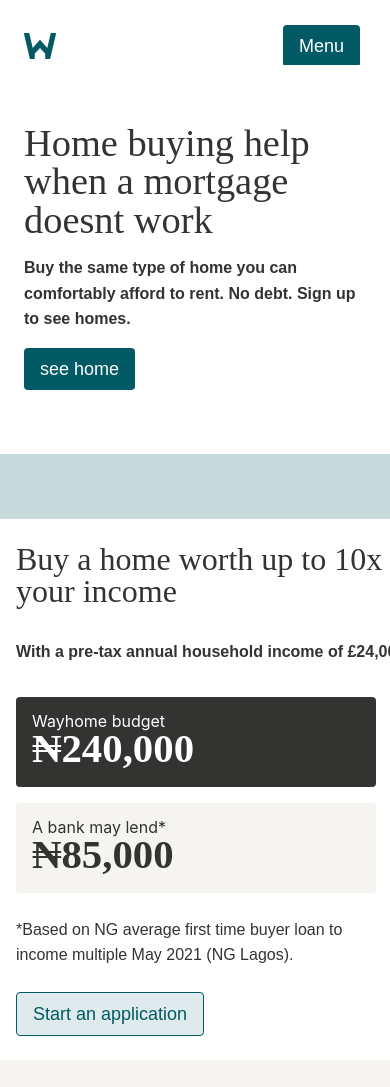
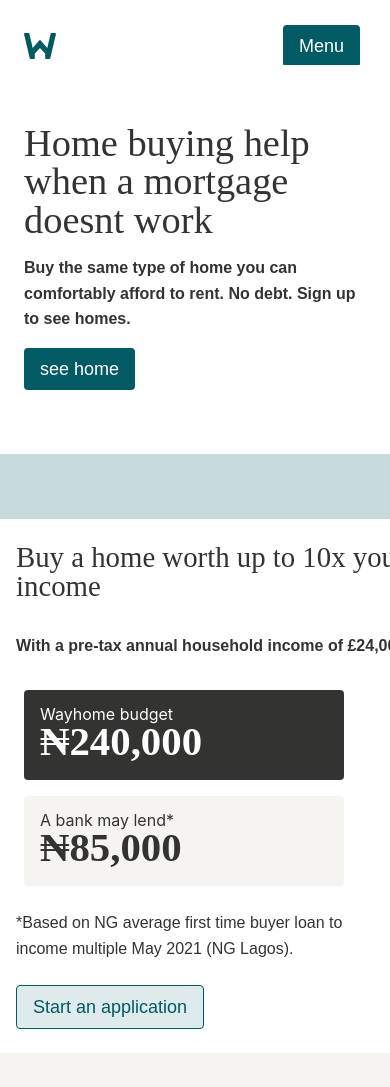
Before and after one commit to deleayo535/wayhome-app, a Next.js app: page / in a window 390 px wide. Shown: the top 1087 px of the page. Built offline with nearby package versions, Linux system fonts and the light colour scheme.

Commit message:
Responsive

```diff
--- a/src/components/molecules/budget/budget.module.css
+++ b/src/components/molecules/budget/budget.module.css
@@ -67,7 +67,7 @@
     display: inline-block;
     padding: 1rem;
     border-radius: 4px;
-    width: 360px;
+    width: 320px;
     height: 90px;
   }
 
@@ -76,7 +76,7 @@
     display: inline-block;
     padding: 1rem;
     border-radius: 4px;
-    width: 360px;
+    width: 320px;
     height: 90px;
   }
 
--- a/src/components/molecules/budget/index.tsx
+++ b/src/components/molecules/budget/index.tsx
@@ -4,13 +4,13 @@
 export const Budget = () => {
   return (
     <div className="ml-8 max-md:m-4  max-md:space-y-4">
-      <div className={` ${classes.budget}`}>
+      <div className={`max-md:ml-2 ${classes.budget}`}>
         <div className="m-auto">
           <div className={`${classes.budgetH}`}>Wayhome budget</div>
           <div className={`${classes.budgetP}`}>₦240,000</div>
         </div>
       </div>
-      <div className={`ml-4  max-md:ml-0 ${classes.budget2}`}>
+      <div className={`ml-4 max-md:ml-2 ${classes.budget2}`}>
         <div className="m-auto">
           <div className={`${classes.budgetH2}`}>A bank may lend*</div>
           <div className={`${classes.budgetP2}`}>₦85,000</div>
--- a/src/components/organism/Hero/hero.module.css
+++ b/src/components/organism/Hero/hero.module.css
@@ -58,7 +58,7 @@
 
   .heroH4 {
     font-family: Copernicus, serif;
-    font-size: 2rem;
+    font-size: 1.8rem;
     line-height: 1;
     color: rgb(51, 51, 49);
     font-weight: 350;
```
